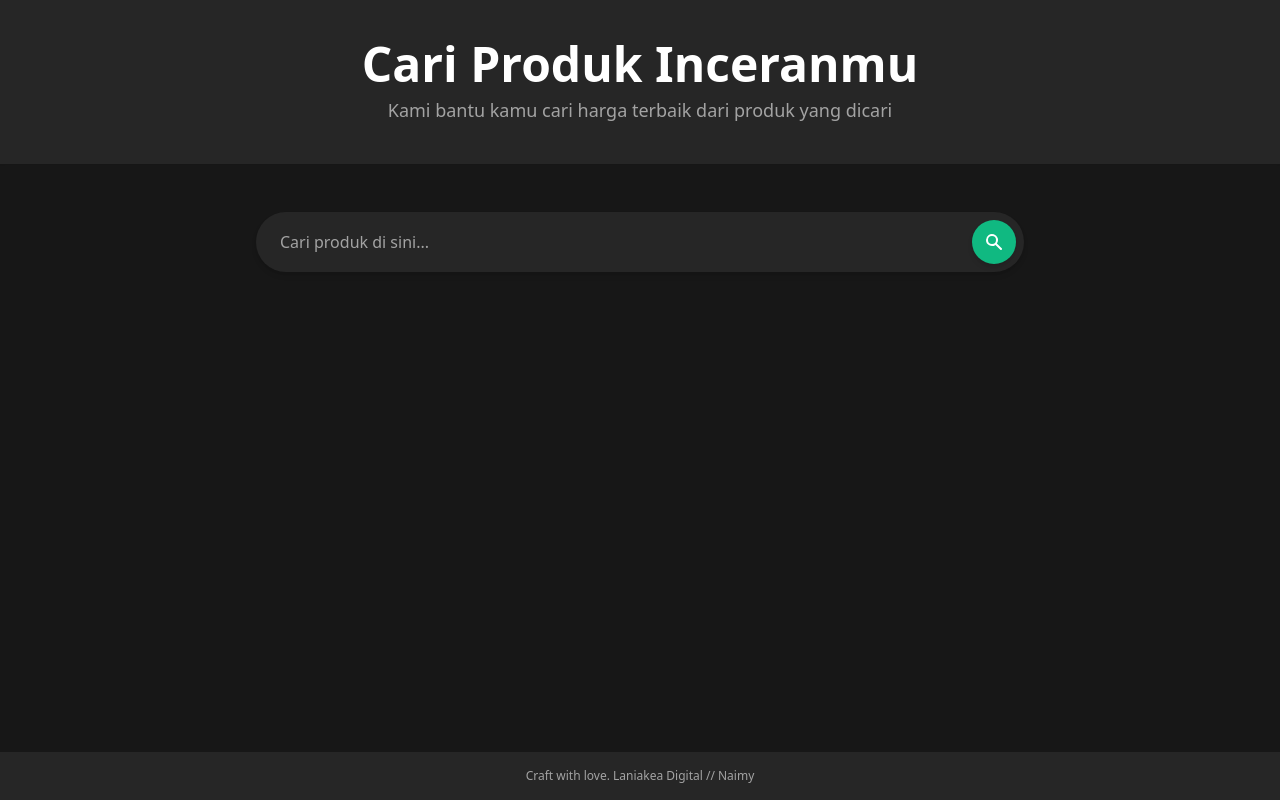
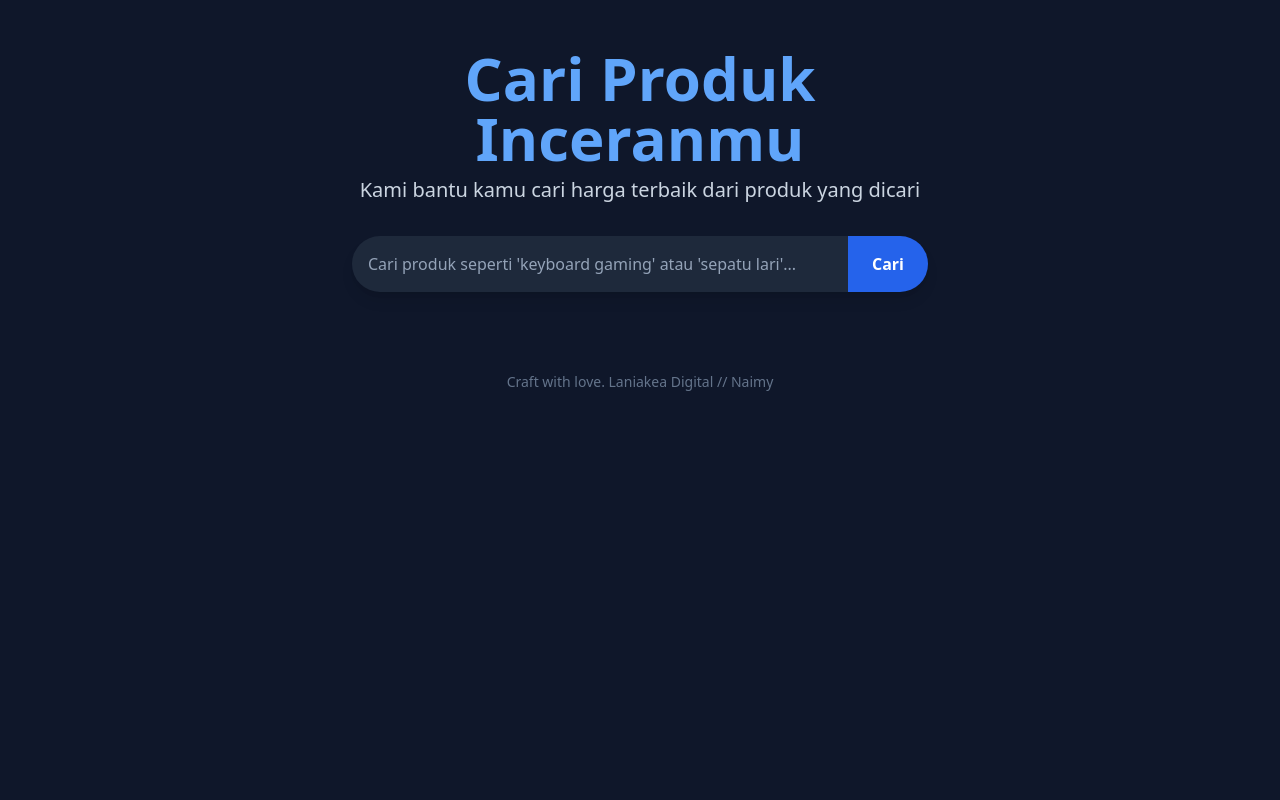
Before and after one commit to amysxe/indonesian-marketplace-aggregator, a Next.js app: page / in a window 1280 px wide. Built offline with nearby package versions, Linux system fonts and the light colour scheme.

Commit message:
Update page.tsx

```diff
--- a/app/page.tsx
+++ b/app/page.tsx
@@ -1,44 +1,31 @@
 "use client";
 
-import { useState, useEffect } from 'react';
+import { useState } from 'react';
 
 type Product = {
   product_id: string;
   source: string;
   name: string;
-  price: number;
+  price: string;
   seller: string;
   url: string;
   imageUrl: string;
-  timestamp: number;
+  dateScraped: string;
 };
 
-// Main App component
-export default function App() {
-  const [searchTerm, setSearchTerm] = useState('');
+export default function Page() {
+  const [query, setQuery] = useState('');
   const [products, setProducts] = useState<Product[]>([]);
-  const [loading, setLoading] = useState(false);
-  const [error, setError] = useState('');
+  const [isLoading, setIsLoading] = useState(false);
+  const [error, setError] = useState<string | null>(null);
 
-  // Function to format the price to Indonesian Rupiah
-  const formatRupiah = (price: number) => {
-    return new Intl.NumberFormat('id-ID', {
-      style: 'currency',
-      currency: 'IDR',
-      minimumFractionDigits: 0,
-    }).format(price);
-  };
+  const handleSearch = async () => {
+    if (query.trim() === '') return;
 
-  const handleSearch = async (e: React.FormEvent) => {
-    e.preventDefault();
-    if (!searchTerm.trim()) return;
-
-    setLoading(true);
-    setError('');
-    setProducts([]);
-
+    setIsLoading(true);
+    setError(null);
     try {
-      const response = await fetch(`/api/scrape?q=${encodeURIComponent(searchTerm)}`, {
+      const response = await fetch(`/api/scrape?q=${encodeURIComponent(query)}`, {
         method: 'GET',
         headers: {
           'Content-Type': 'application/json',
@@ -49,124 +36,105 @@ export default function App() {
         throw new Error('Failed to fetch data from API.');
       }
 
-      const data = await response.json();
-      if (Array.isArray(data)) {
+      const data: Product[] = await response.json();
       setProducts(data);
-      } else {
-        throw new Error('Invalid data format received from API.');
+    } catch (err) {
+      setError('Failed to fetch data from API. Please check your network connection or try again later.');
+      setProducts([]);
+    } finally {
+      setIsLoading(false);
     }
+  };
 
-    } catch (err: any) {
-      console.error(err);
-      setError('Failed to fetch data from API. Please check your network connection or try again later.');
-    } finally {
-      setLoading(false);
+  const handleKeyDown = (e: React.KeyboardEvent<HTMLInputElement>) => {
+    if (e.key === 'Enter') {
+      handleSearch();
     }
   };
 
   return (
-    <div className="min-h-screen bg-neutral-900 font-sans text-neutral-200 flex flex-col">
-      <header className="bg-neutral-800 shadow-sm py-8 md:py-10">
-        <div className="container mx-auto px-4 text-center">
-          <h1 className="text-3xl md:text-5xl font-extrabold text-white">
+    <div className="bg-slate-900 min-h-screen text-white font-sans flex flex-col items-center p-4">
+      {/* Header Section */}
+      <header className="text-center my-8 max-w-2xl mx-auto">
+        <h1 className="text-5xl md:text-6xl font-extrabold text-blue-400 mb-2">
           Cari Produk Inceranmu
         </h1>
-          <p className="mt-2 text-base md:text-lg text-neutral-400">
+        <p className="text-lg md:text-xl font-light text-slate-300">
           Kami bantu kamu cari harga terbaik dari produk yang dicari
         </p>
-        </div>
       </header>
 
-      <main className="flex-grow container mx-auto px-4 py-8 md:py-12">
-        <div className="max-w-3xl mx-auto">
-          <form onSubmit={handleSearch} className="flex items-center space-x-2 bg-neutral-800 p-2 rounded-full shadow-md transition-all duration-300 focus-within:shadow-lg">
+      {/* Search Bar Section */}
+      <div className="w-full max-w-xl mb-8">
+        <div className="relative flex rounded-full shadow-lg overflow-hidden transition-all duration-300 focus-within:ring-4 focus-within:ring-blue-500/50">
           <input
             type="text"
-              value={searchTerm}
-              onChange={(e) => setSearchTerm(e.target.value)}
-              className="flex-grow px-4 py-2 rounded-full focus:outline-none text-white placeholder-neutral-400 bg-transparent"
-              placeholder="Cari produk di sini..."
+            className="flex-grow p-4 bg-slate-800 text-slate-100 placeholder:text-slate-400 focus:outline-none focus:ring-0"
+            placeholder="Cari produk seperti 'keyboard gaming' atau 'sepatu lari'..."
+            value={query}
+            onChange={(e) => setQuery(e.target.value)}
+            onKeyDown={handleKeyDown}
           />
           <button
-              type="submit"
-              className="bg-emerald-500 text-white p-3 rounded-full shadow-md hover:bg-emerald-600 transition-colors duration-200 focus:outline-none focus:ring-2 focus:ring-emerald-500 focus:ring-opacity-50"
-              disabled={loading}
+            onClick={handleSearch}
+            className="bg-blue-600 hover:bg-blue-700 text-white font-bold py-2 px-6 transition-colors duration-300 focus:outline-none"
+            aria-label="Cari Produk"
           >
-              <svg xmlns="http://www.w3.org/2000/svg" className="h-5 w-5" viewBox="0 0 20 20" fill="currentColor">
-                <path fillRule="evenodd" d="M8 4a4 4 0 100 8 4 4 0 000-8zM2 8a6 6 0 1110.89 3.476l4.817 4.817a1 1 0 01-1.414 1.414l-4.816-4.816A6 6 0 012 8z" clipRule="evenodd" />
-              </svg>
+            Cari
           </button>
-          </form>
+        </div>
       </div>
 
-        <div className="mt-8 md:mt-12">
-          {loading && (
-            <div className="text-center text-neutral-400">
-              <p>Mencari produk...</p>
+      {/* Main Content */}
+      <main className="w-full max-w-7xl mx-auto">
+        {isLoading && (
+          <div className="flex justify-center items-center h-48">
+            <div className="animate-spin rounded-full h-16 w-16 border-t-2 border-b-2 border-blue-500"></div>
           </div>
         )}
-
         {error && (
-            <div className="text-center text-red-400">
-              <p>{error}</p>
+          <div className="text-center text-red-400 p-4 rounded-lg bg-red-900/20">
+            {error}
           </div>
         )}
-
-          {!loading && products.length === 0 && searchTerm.trim() && !error && (
-            <div className="text-center text-neutral-400">
-              <p>Tidak ada produk yang ditemukan.</p>
+        {!isLoading && products.length === 0 && query !== '' && (
+          <div className="text-center text-slate-400 p-4">
+            <p>Maaf, tidak ada produk yang ditemukan. Coba kata kunci lain.</p>
           </div>
         )}
-
-          <div className="grid grid-cols-1 sm:grid-cols-2 md:grid-cols-3 lg:grid-cols-4 gap-6">
+        <div className="grid grid-cols-1 sm:grid-cols-2 md:grid-cols-3 lg:grid-cols-4 xl:grid-cols-5 gap-6">
           {products.map((product) => (
-              <a
-                key={product.product_id}
-                href={product.url}
-                target="_blank"
-                rel="noopener noreferrer"
-                className="bg-neutral-800 rounded-lg shadow-md hover:shadow-lg transform hover:scale-105 transition-all duration-300 overflow-hidden"
-              >
-                <div className="aspect-w-1 aspect-h-1 overflow-hidden">
-                  <img
-                    src={product.imageUrl}
-                    alt={product.name}
-                    className="object-cover w-full h-full"
-                  />
+            <a key={product.product_id} href={product.url} target="_blank" rel="noopener noreferrer" className="block transform hover:scale-105 transition-transform duration-200">
+              <div className="bg-slate-800 rounded-2xl overflow-hidden shadow-xl h-full flex flex-col">
+                <div className="p-2 aspect-w-1 aspect-h-1 w-full overflow-hidden bg-slate-700">
+                  <img src={product.imageUrl} alt={product.name} className="w-full h-full object-contain rounded-xl" />
                 </div>
-                <div className="p-4">
-                  <h3 className="text-sm font-semibold text-neutral-200 mb-1 leading-tight">
-                    {product.name}
-                  </h3>
-                  <p className="text-lg font-bold text-emerald-400">
-                    {formatRupiah(product.price)}
-                  </p>
-                  <p className="text-xs text-neutral-400 mt-1">
-                    dari <span className="font-semibold">{product.source}</span>
-                  </p>
-                  <p className="text-xs text-neutral-400">
-                    Penjual: {product.seller}
-                  </p>
-                  <p className="text-xs text-neutral-500 mt-2">
-                    Diperbarui: {new Date(product.timestamp * 1000).toLocaleString('id-ID', {
-                      year: 'numeric',
-                      month: 'short',
-                      day: 'numeric',
-                      hour: '2-digit',
-                      minute: '2-digit',
-                    })}
-                  </p>
+                <div className="p-4 flex flex-col flex-grow">
+                  <h3 className="text-lg font-semibold text-slate-100 mb-1 truncate">{product.name}</h3>
+                  <div className="text-xl font-bold text-blue-400 mb-2">{product.price}</div>
+                  <div className="flex items-center text-slate-400 text-sm mb-1">
+                    <svg className="w-4 h-4 mr-1 text-slate-500" fill="none" stroke="currentColor" viewBox="0 0 24 24" xmlns="http://www.w3.org/2000/svg">
+                      <path strokeLinecap="round" strokeLinejoin="round" strokeWidth="2" d="M17.657 16.657L13.414 20.9a1.998 1.998 0 01-2.827 0l-4.244-4.243a8 8 0 1111.314 0z"></path>
+                      <path strokeLinecap="round" strokeLinejoin="round" strokeWidth="2" d="M15 11a3 3 0 11-6 0 3 3 0 016 0z"></path>
+                    </svg>
+                    <span>{product.seller}</span>
+                  </div>
+                  <div className="flex items-center text-slate-500 text-xs mt-auto">
+                    <svg className="w-3 h-3 mr-1" fill="none" stroke="currentColor" viewBox="0 0 24 24" xmlns="http://www.w3.org/2000/svg">
+                      <path strokeLinecap="round" strokeLinejoin="round" strokeWidth="2" d="M8 7V3m8 4V3m-9 8h10M5 21h14a2 2 0 002-2V7a2 2 0 00-2-2H5a2 2 0 00-2 2v12a2 2 0 002 2z"></path>
+                    </svg>
+                    <span>{product.dateScraped}</span>
+                  </div>
+                </div>
               </div>
             </a>
           ))}
         </div>
-        </div>
       </main>
 
-      <footer className="bg-neutral-800 py-4 mt-8">
-        <div className="container mx-auto px-4 text-center text-xs text-neutral-400">
+      {/* Footer Section */}
+      <footer className="mt-12 mb-4 text-center text-sm text-slate-500">
         <p>Craft with love. Laniakea Digital // Naimy</p>
-        </div>
       </footer>
     </div>
   );
```
Lines whose indentation alone changed are shown as unchanged.
